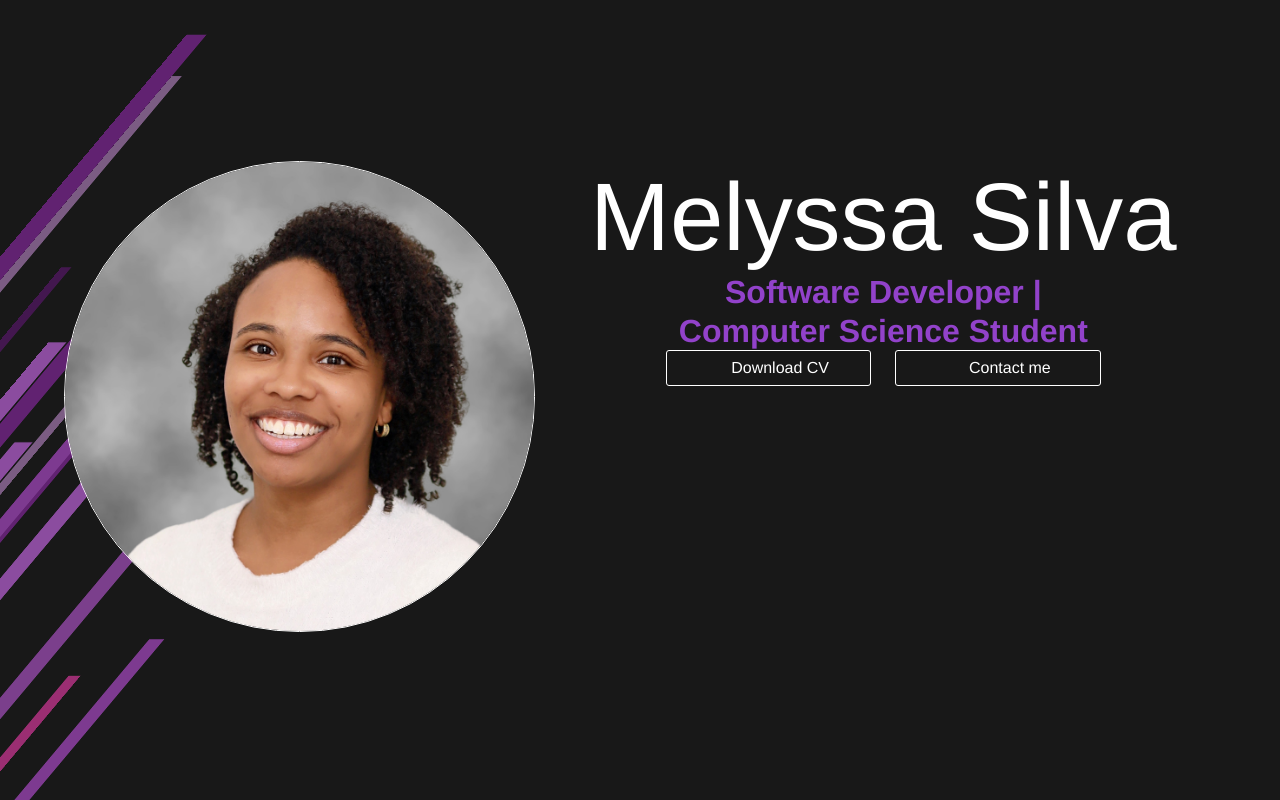
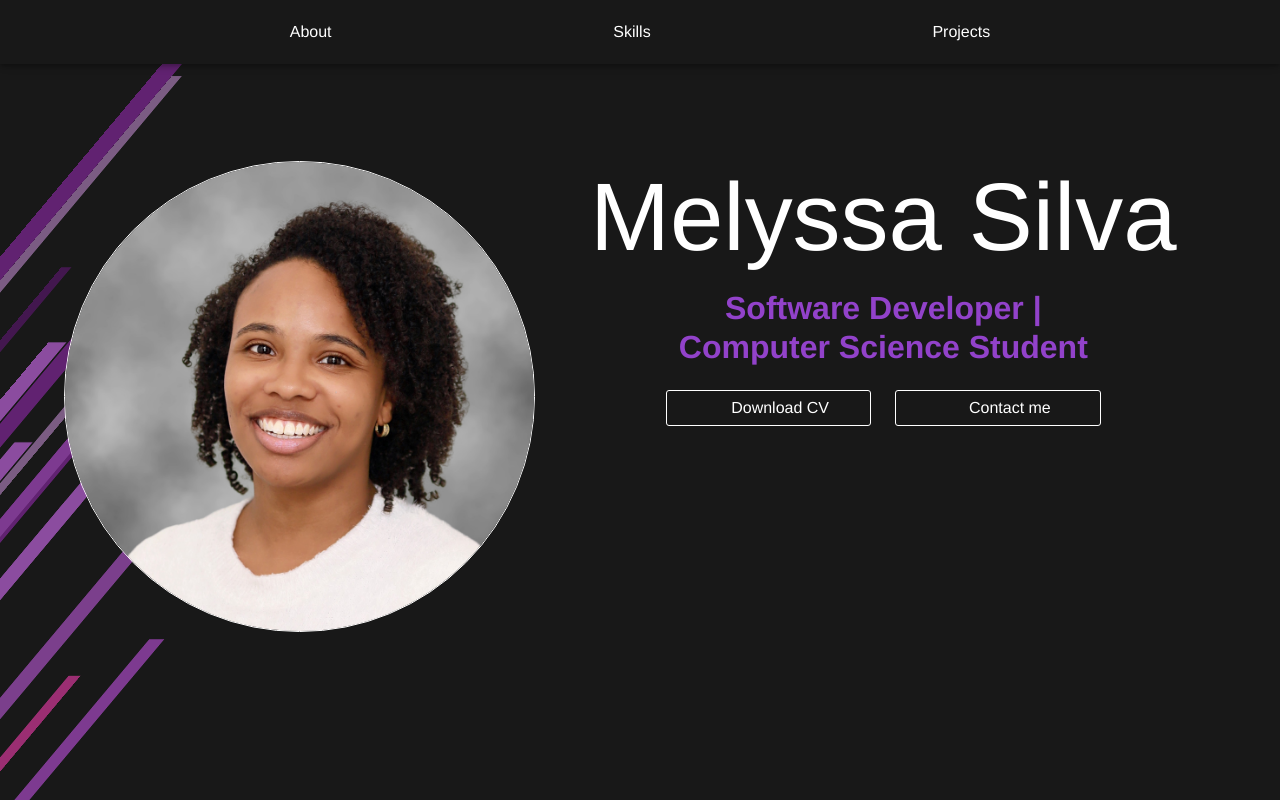
Before and after one commit to silva-melyssa/my-portfolio, a React app: page / in a window 1280 px wide. Built offline with nearby package versions, Linux system fonts and the light colour scheme; some icons are missing; the HTML template or start-up script is replaced by a standard one.

Commit message:
Hero change

```diff
--- a/src/pages/Home/Home.tsx
+++ b/src/pages/Home/Home.tsx
@@ -1,9 +1,12 @@
+
+import NavBar from "../../components/NavBar/NavBar"
 import Hero from "./sections/Hero/Hero"
 
 const Home = () => {
 
     return (
         <>
+            <NavBar />
             <Hero />
         </>
     )
--- a/src/pages/Home/sections/Hero/Hero.tsx
+++ b/src/pages/Home/sections/Hero/Hero.tsx
@@ -32,10 +32,10 @@ const Hero = () => {
                             <StyledImg src={Avatar} />
                         </Grid>
                         <Grid size={{ xs: 12, md: 7 }}>
-                            <Typography color="primary.contrastText" variant="h1" textAlign="center">Melyssa Silva</Typography>
+                            <Typography color="primary.contrastText" variant="h1" textAlign="center" pb={2}>Melyssa Silva</Typography>
                             <Typography color="secondary.light" variant="h2" textAlign="center" sx={{ fontSize: { xs: '1.5rem', sm: '1.75rem', md: '2rem' }, fontWeight: 'bold' }}>Software Developer |</Typography>
                             <Typography color="secondary.light" variant="h2" textAlign="center" sx={{ fontSize: { xs: '1.5rem', sm: '1.75rem', md: '2rem' }, fontWeight: 'bold' }}>Computer Science Student</Typography>
-                            <Grid container display="flex" justifyContent="center" spacing={3}>
+                            <Grid container display="flex" justifyContent="center" spacing={3} pt={3}>
                                 <Grid component="div" size={{ xs: 12, md: 4 }} display="flex" justifyContent="center">
                                     <StyledButton>
                                         <DownloadIcon />
```
